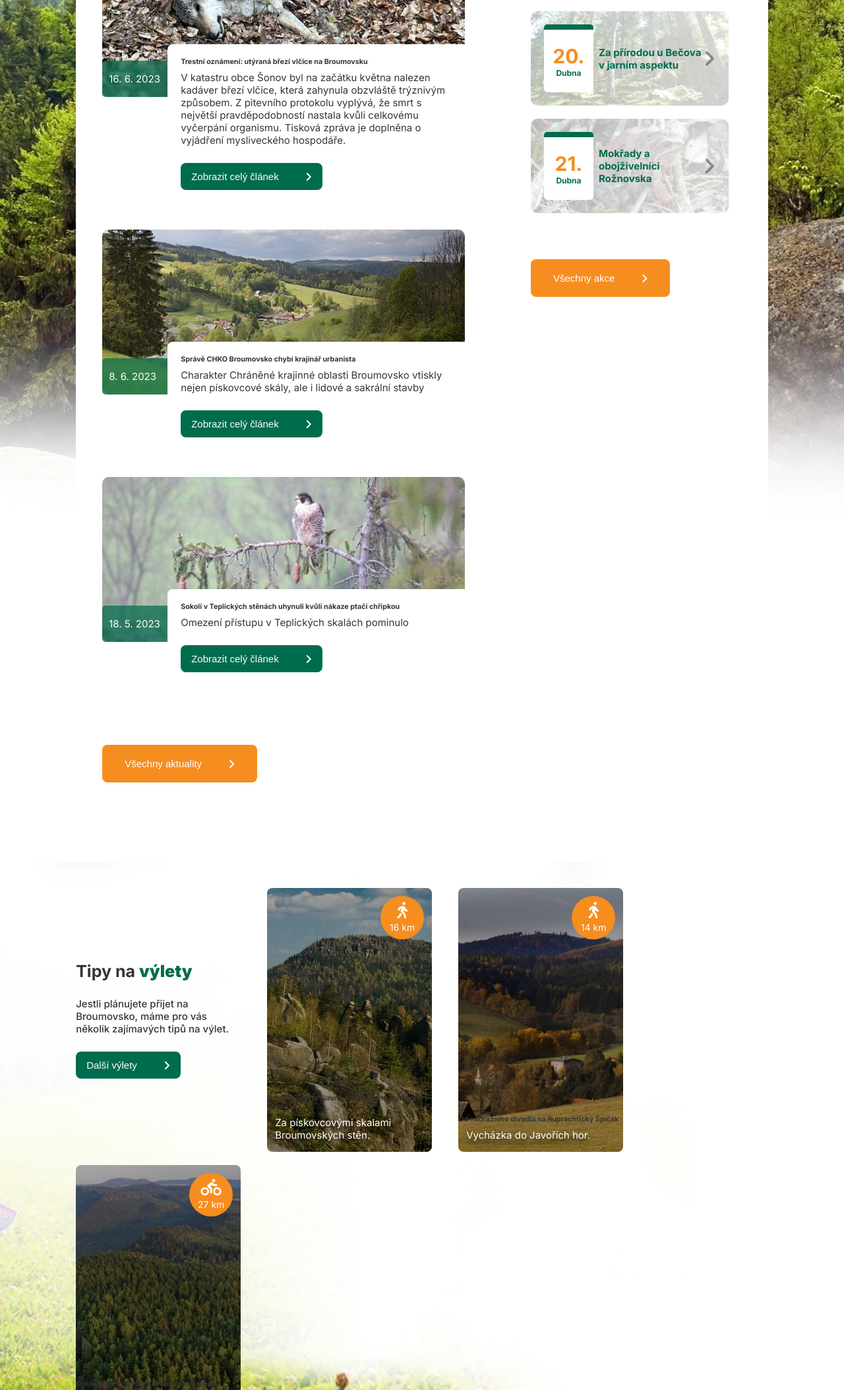
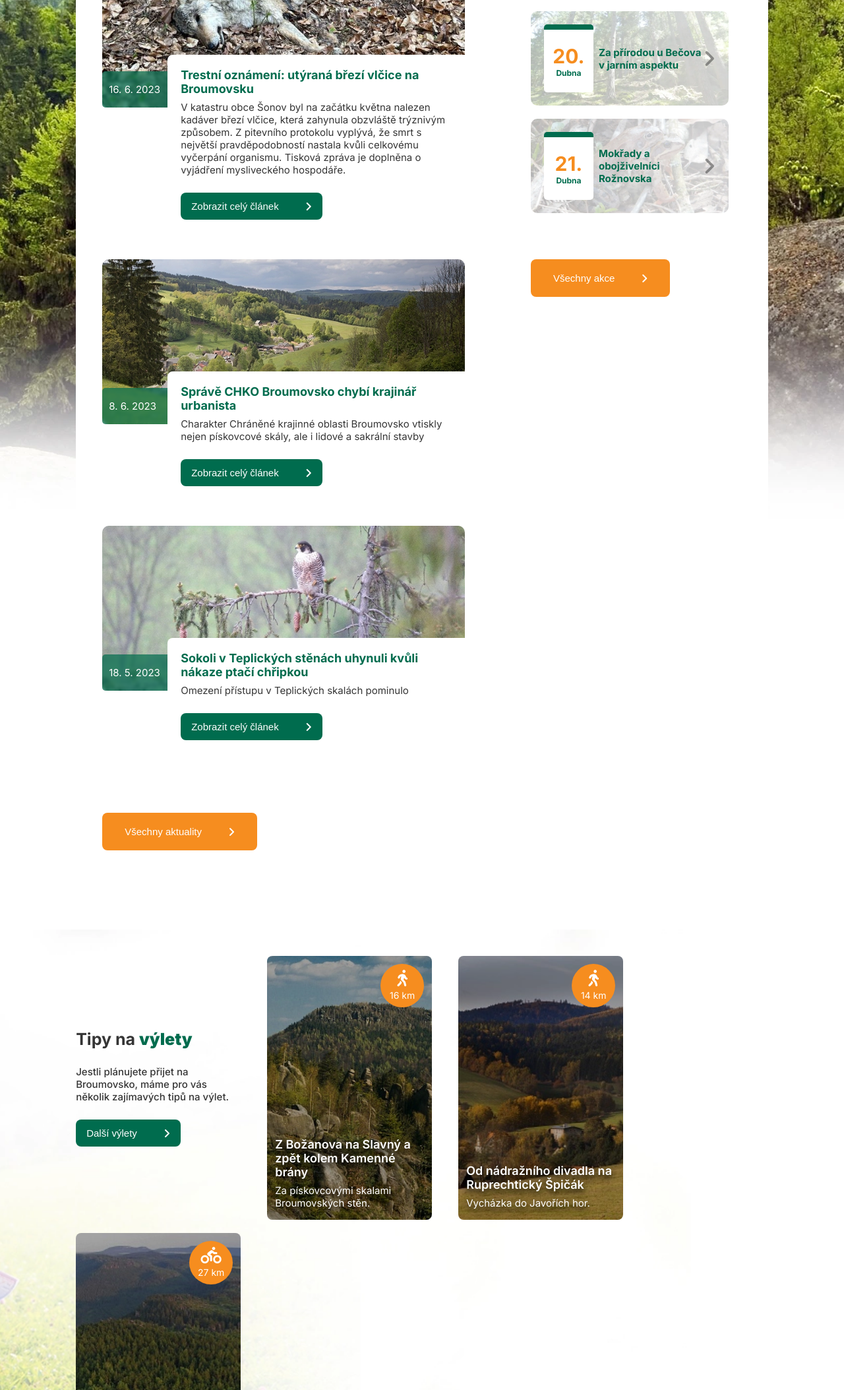
Before and after one commit to JustN0rty/bakalarskaPrace, a plain HTML site: page chko-broumovsko.html in a window 1280 px wide. Shown: the part 1277-3384 px from the top of the page at 66% size. Drawn offline with Linux system fonts and the light colour scheme; files whose address does not match are found by name.

Commit message:
Add files via upload

```diff
--- a/chko-broumovsko.html
+++ b/chko-broumovsko.html
@@ -229,7 +229,7 @@
                     <p>20. 6. 2023</p>
                 </div>
                 <div class="textBox">
-                    <h6>V uplynulých dnech skončila na Broumovsku všechna hnízdění sokolů stěhovavých</h6>
+                    <h5>V uplynulých dnech skončila na Broumovsku všechna hnízdění sokolů stěhovavých</h5>
                     <p>
                         Pominuly tedy důvody uzavírek.
                     </p>
@@ -241,7 +241,7 @@
                     <p>16. 6. 2023</p>
                 </div>
                 <div class="textBox">
-                    <h6>Trestní oznámení: utýraná březí vlčice na Broumovsku</h6>
+                    <h5>Trestní oznámení: utýraná březí vlčice na Broumovsku</h5>
                     <p>
                         V katastru obce Šonov byl na začátku května nalezen kadáver březí vlčice, která zahynula obzvláště trýznivým způsobem. Z pitevního protokolu vyplývá,
                         že smrt s největší pravděpodobností nastala kvůli celkovému vyčerpání organismu. Tisková zpráva je doplněna o vyjádření mysliveckého hospodáře.
@@ -254,7 +254,7 @@
                     <p>8. 6. 2023</p>
                 </div>
                 <div class="textBox">
-                    <h6>Správě CHKO Broumovsko chybí krajinář urbanista</h6>
+                    <h5>Správě CHKO Broumovsko chybí krajinář urbanista</h5>
                     <p>
                         Charakter Chráněné krajinné oblasti Broumovsko vtiskly nejen pískovcové skály, ale i lidové a sakrální stavby
                     </p>
@@ -266,7 +266,7 @@
                     <p>18. 5. 2023</p>
                 </div>
                 <div class="textBox">
-                    <h6>Sokoli v Teplických stěnách uhynuli kvůli nákaze ptačí chřipkou</h6>
+                    <h5>Sokoli v Teplických stěnách uhynuli kvůli nákaze ptačí chřipkou</h5>
                     <p>
                         Omezení přístupu v Teplických skalách pominulo
                     </p>
@@ -335,7 +335,7 @@
                     <p>16 km</p>
                 </div>
             </div>
-            <h6>Z Božanova na Slavný a zpět kolem Kamenné brány</h6>
+            <h5>Z Božanova na Slavný a zpět kolem Kamenné brány</h5>
             <p>Za pískovcovými skalami Broumovských stěn.</p>
             <button><span>Více informací</span><i class="fa-solid fa-angle-right"></i></button>
         </div>
@@ -346,7 +346,7 @@
                     <p>14 km</p>
                 </div>
             </div>
-            <h6>Od nádražního divadla na Ruprechtický Špičák</h6>
+            <h5>Od nádražního divadla na Ruprechtický Špičák</h5>
             <p>Vycházka do Javořích hor.</p>
             <button><span>Více informací</span><i class="fa-solid fa-angle-right"></i></button>
         </div>
@@ -357,7 +357,7 @@
                     <p>27 km</p>
                 </div>
             </div>
-            <h6>Cyklistický výlet přes Broumovské stěny</h6>
+            <h5>Cyklistický výlet přes Broumovské stěny</h5>
             <p>Na kole lesem, na skalní vyhlídky po svých.</p>
             <button><span>Více informací</span><i class="fa-solid fa-angle-right"></i></button>
         </div>
```
